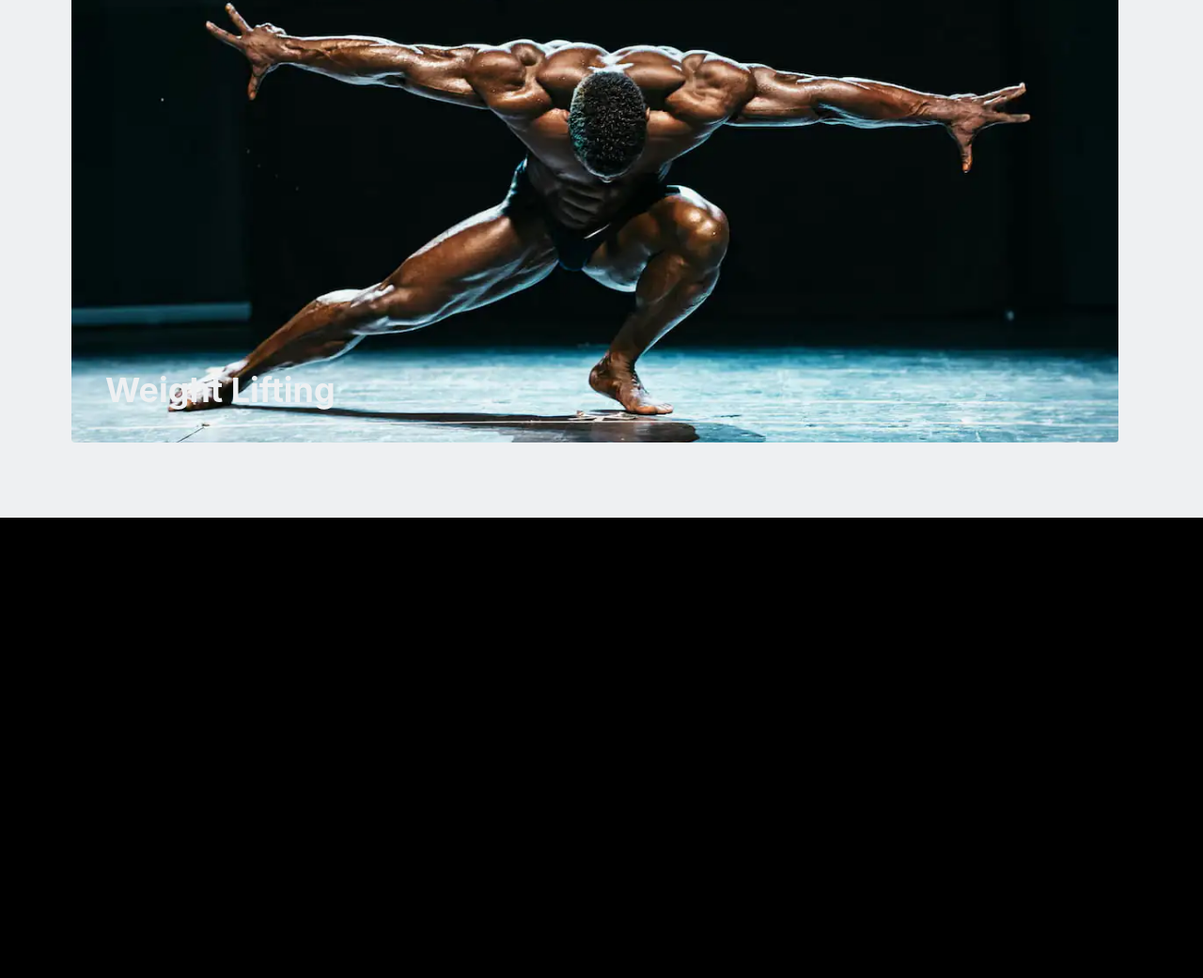
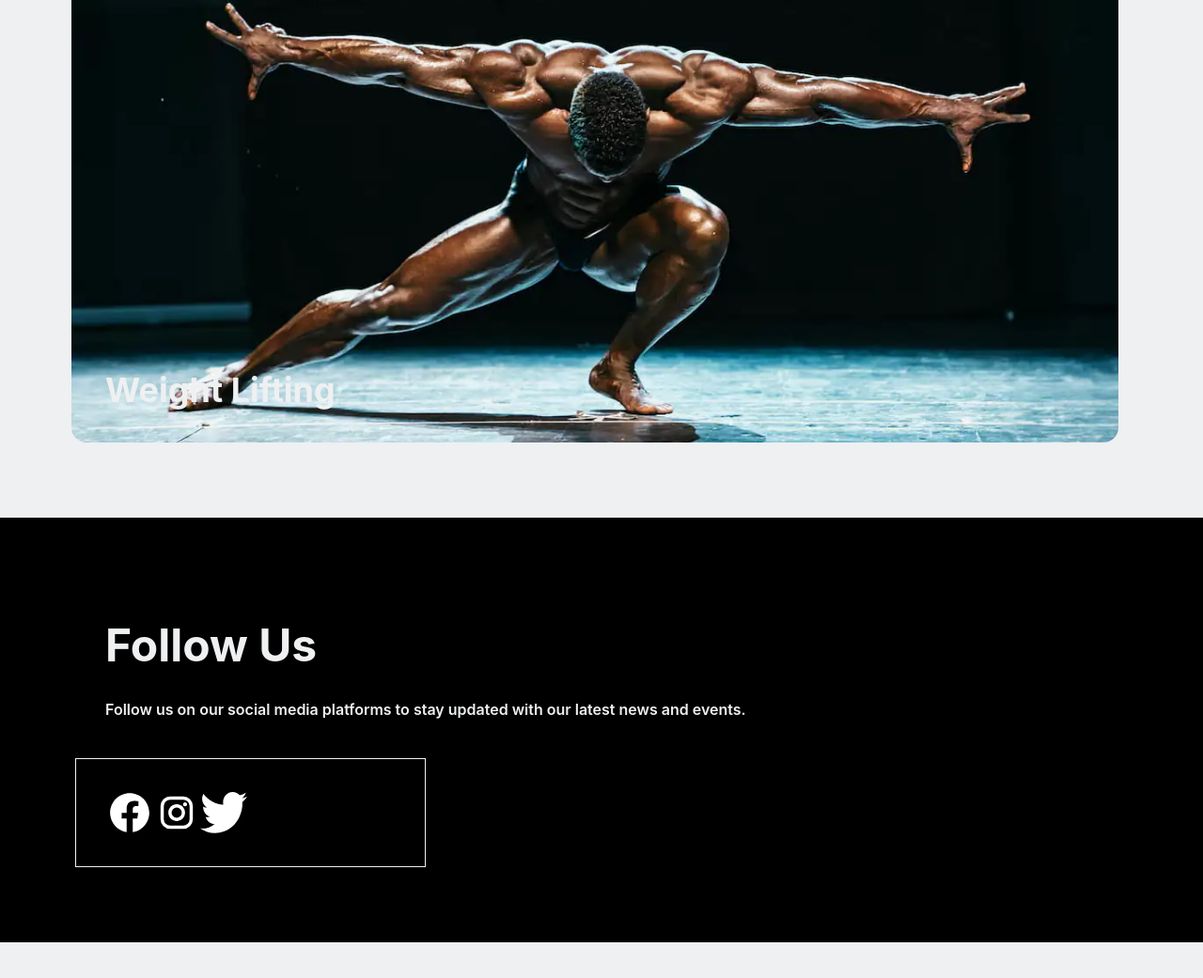
Before and after one commit to LeboKR/MyGym, a website: page frontEnd/index.html in a window 1280 px wide. Shown: the part 2181-3222 px from the top of the page at 94% size. After the commit the page ends 3184 px from the top, so only its background shows below. Drawn offline with nearby package versions, Linux system fonts and the light colour scheme.

Commit message:
Workimh on footer section

```diff
--- a/frontEnd/index.html
+++ b/frontEnd/index.html
@@ -56,15 +56,21 @@
     <div class = "mt-15 flex gap-9">
         <div class="flex flex-col w-1/2 m-9">
             <h1 class = 'w-fit ml-30 text-5xl text-[#303A2B] p-8'>Check out our programs</h1>
-            <div class = 'rounded bg-[url(../images/runners.png)] flex flex-col justify-end bg-cover bg-no-repeat h-[40vh] w-full m-10'><p class = 'text-[#EEF0F2] p-9 font-bold text-4xl'>Running</p></div>
+            <div class = 'rounded-2xl bg-[url(../images/runners.png)] flex flex-col justify-end bg-cover bg-no-repeat h-[40vh] w-full m-10'><p class = 'text-[#EEF0F2] p-9 font-bold text-4xl'>Running</p></div>
         </div>
-        <div class="flex flex-col justify-end bg-[url(../images/calisthenics.png)] bg-cover bg-no-repeat w-120 h-129 rounded m-10 ml-30"><p class = 'text-[#EEF0F2] p-9 font-bold text-4xl'>Calisthenics</p></div>
+        <div class="flex flex-col justify-end bg-[url(../images/calisthenics.png)] bg-cover bg-no-repeat w-120 h-129 rounded-2xl m-10 ml-30"><p class = 'text-[#EEF0F2] p-9 font-bold text-4xl'>Calisthenics</p></div>
     </div>
-    <div class="flex flex-col justify-end bg-[url(../images/bodyBuilder.webp)] bg-cover bg-no-repeat w-87/100 ml-19 h-[70vh] rounded m-10 "><p class = 'text-[#EEF0F2] p-9 font-bold text-4xl'>Weight Lifting</p></div>
+    <div class="flex flex-col justify-end bg-[url(../images/bodyBuilder.webp)] bg-cover bg-no-repeat w-87/100 ml-19 h-[70vh] rounded-2xl m-10 "><p class = 'text-[#EEF0F2] p-9 font-bold text-4xl'>Weight Lifting</p></div>
 
-    <div class = "bg-black h-screen mt-20">
-        <div>
-
+    <div class = "bg-black mt-20">
+        <div class  = "text-[#EEF0F2] p-20">
+            <h1 class = "text-5xl p-8">Follow Us</h1>
+            <p class = "font-semibold w-fit pl-8">Follow us on our social media platforms to stay updated with our latest news and events.</p>
+                <div class = "mt-10 p-8 flex border w-1/3 justify-evenly">
+                    <img src = '../images/facebook.svg' class = "cursor-pointer" href='https://facebook.com' alt="facebook">
+                    <img src = '../images/instagram.svg' class = "cursor-pointer" alt="instagram">
+                    <img src = '../images/twitter.svg' class = "cursor-pointer"  alt="twitter">
+                </div>
         </div>
         <form>
 
```
Also changed, not shown: images/facebook.svg (added), images/instagram.svg (added), images/twitter.svg (added).
